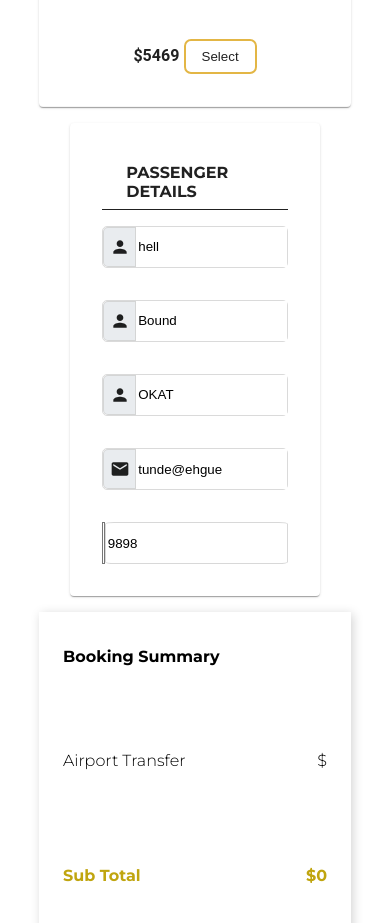
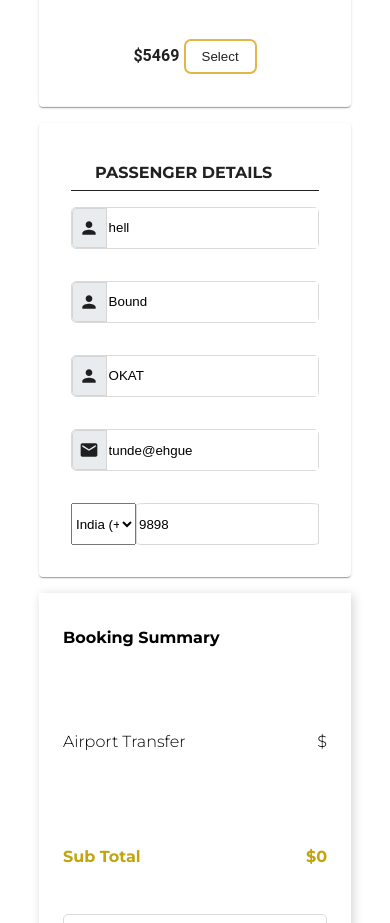
Before and after one commit to iqbalwalii/shuttlelane, a Next.js app: page /booking in a window 390 px wide. Shown: the part 2520-3443 px from the top of the page. Built offline with nearby package versions, Linux system fonts and the light colour scheme.

Commit message:
re-added styles

```diff
--- a/src/styles/Passenger.module.css
+++ b/src/styles/Passenger.module.css
@@ -65,6 +65,6 @@
   .checkoutForm {
     padding: 2rem;
     width: 80%;
-    margin: auto;
+    width: 100%;
   }
 }
```
